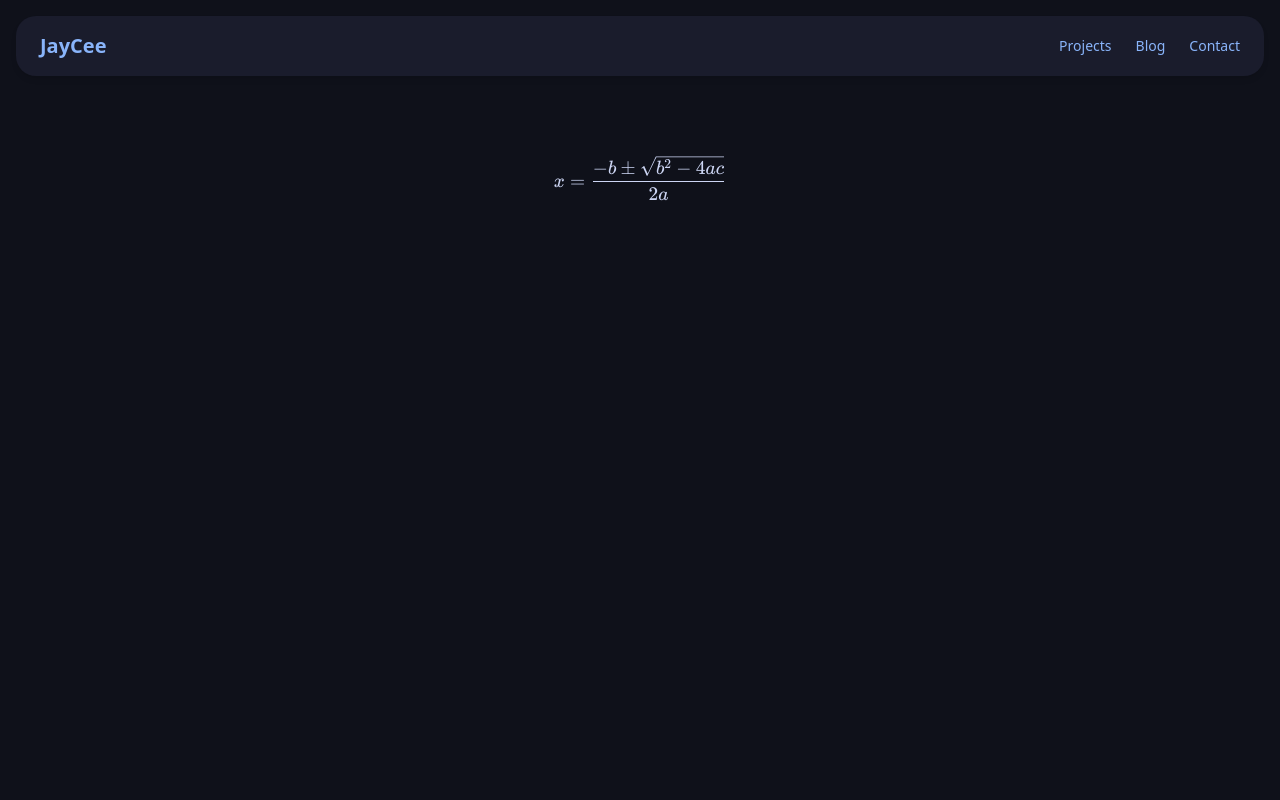
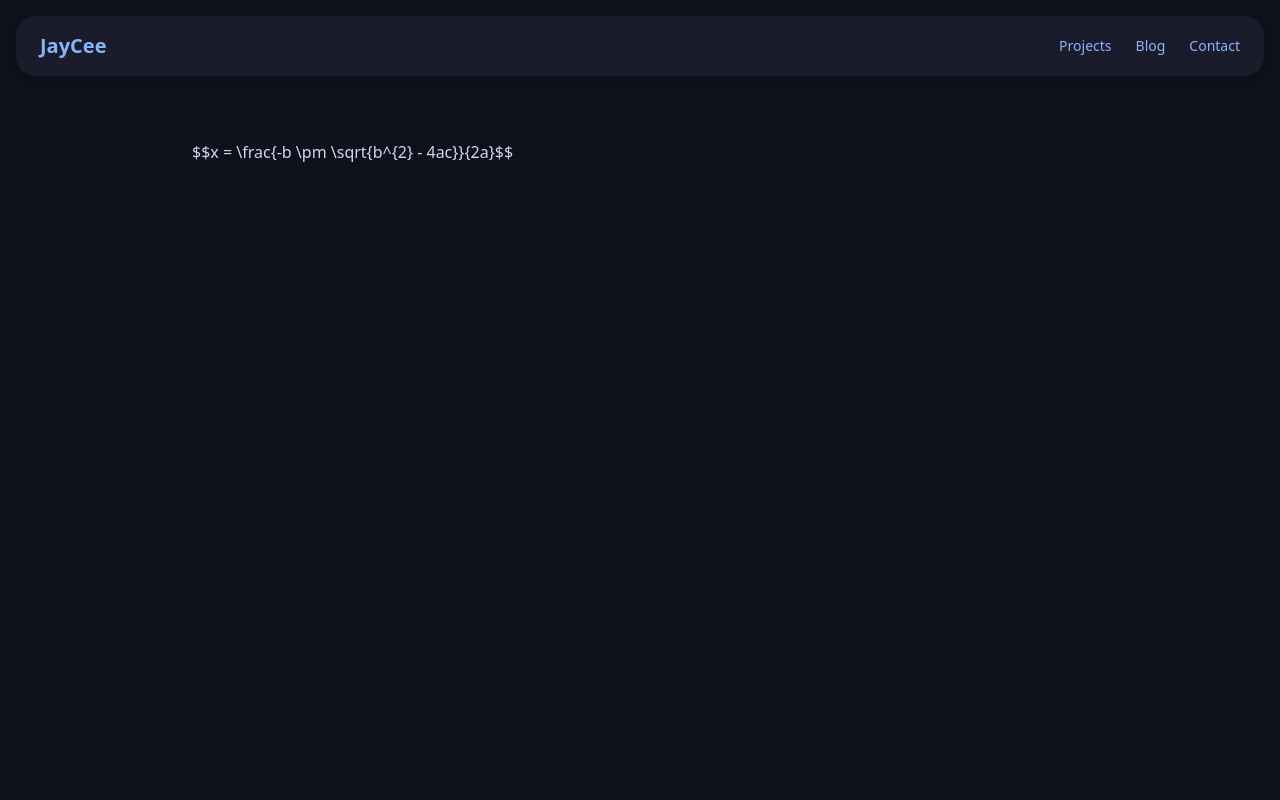
Before and after one commit to JCooper-Bit/my-website, a Next.js app: page /cv in a window 1280 px wide. Shown: the top 800 px of the page. Built offline with nearby package versions, Linux system fonts and the light colour scheme.

Commit message:
Fixed Katex Span to actually work in prod

```diff
--- a/components/KatexSpan.tsx
+++ b/components/KatexSpan.tsx
@@ -7,7 +7,7 @@ import 'katex/dist/katex.min.css';
 import { useEffect, useRef } from 'react';
 //@ts-ignore
 export default function KatexSpan({ text, ...delegated }) {
-  const katexTextRef = useRef();
+  const katexTextRef = useRef("");
   useEffect(() => {
     if (katexTextRef.current) {
       renderMathInElement(katexTextRef.current, {
@@ -20,7 +20,7 @@ export default function KatexSpan({ text, ...delegated }) {
   }, [text]);
 
   return (
-    <div ref={katexTextRef} {...delegated}>
+    <div {...delegated}>
       {text}
     </div>
   );
```
